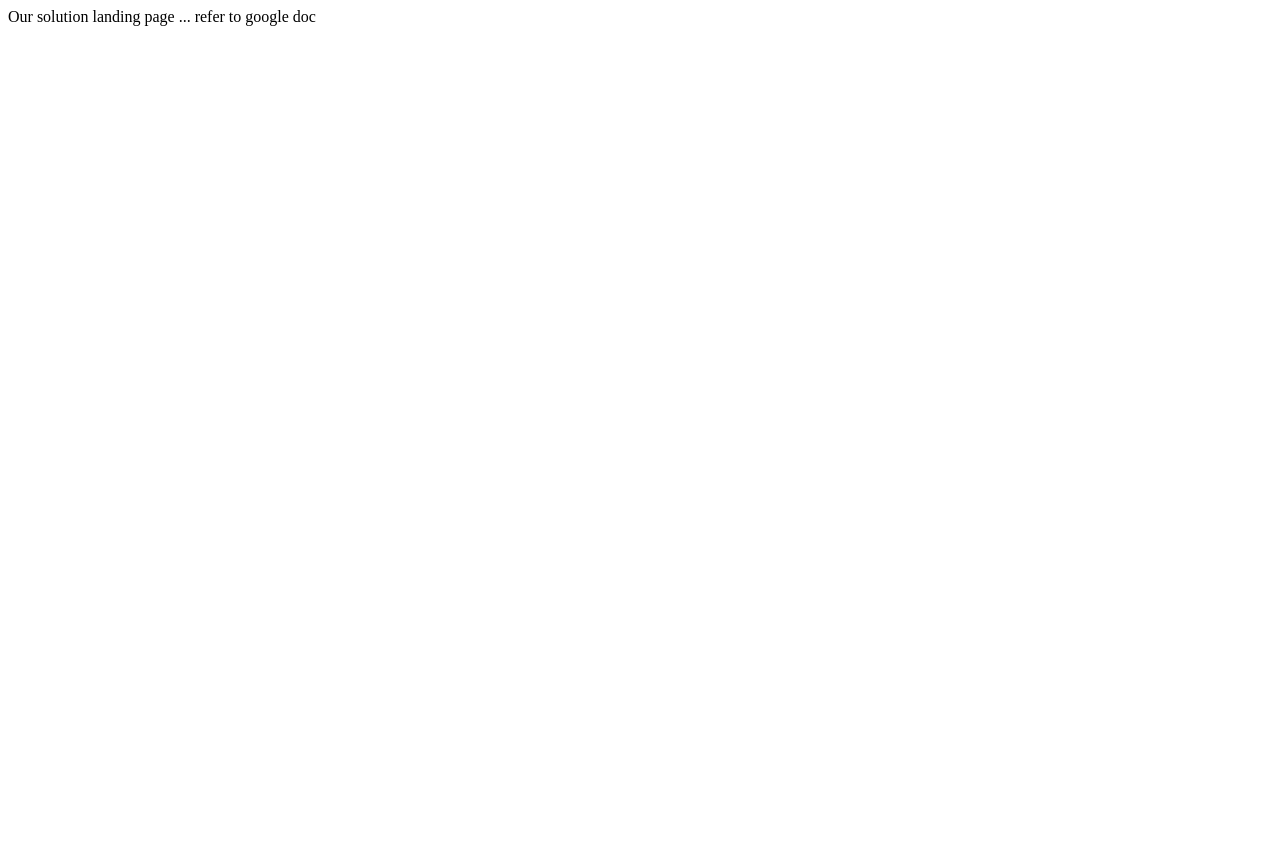
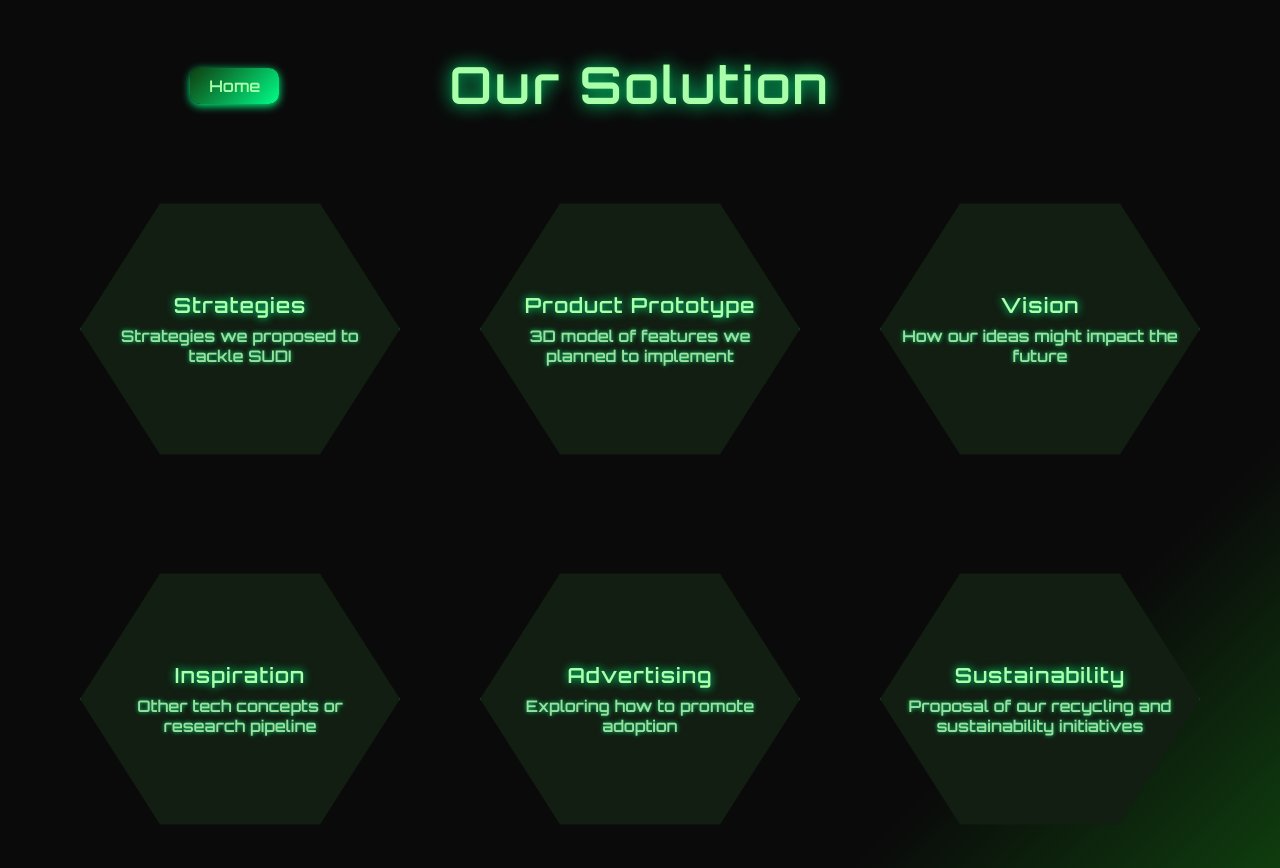
Before and after one commit to OwenWong-Nemo/monashRed, a website: page public/branch3/ourSoluLandingPage.html in a window 1280 px wide. Before the commit the page ends 800 px from the top, so only its background shows below. Drawn offline with Linux system fonts and the light colour scheme.

Commit message:
Making progress on branch3 (Our Solution), happy with the layout and design only need to add the sub-links and content to it now

```diff
--- a/public/branch3/ourSoluLandingPage.html
+++ b/public/branch3/ourSoluLandingPage.html
@@ -1,2 +1,78 @@
-Our solution landing page
-... refer to google doc
+<!DOCTYPE html>
+<html lang="en">
+<head>
+  <meta charset="UTF-8" />
+  <meta name="viewport" content="width=device-width, initial-scale=1.0">
+  <title>Our Solution - SUDI Prevention</title>
+  <link rel="stylesheet" href="../style/branch3.css">
+</head>
+<body>
+  <div class="branch3-container">
+
+    <!-- Header Row -->
+    <div class="branch3-header-row">
+      <div class="branch3-home-btn" style="position: absolute; left: 0;">
+        <a href="/index.html">
+          <button style="background: linear-gradient(135deg, #0f3d0f, #00ff88); color: #aaffaa; border: none; border-radius: 10px; padding: 0.5em 1.2em; font-size: 1em; font-family: 'Orbitron', sans-serif; box-shadow: 0 2px 8px #00ff88; cursor: pointer;">
+            Home
+          </button>
+        </a>
+      </div>
+      <div class="branch3-header">Our Solution</div>
+    </div>
+
+    <!-- Hexagonal Links -->
+    <div class="branch3-links">
+
+      <a href="#" class="hexagon-link">
+        <div class="hexagon-shape"></div>
+        <div class="hexagon-content">
+          <div class="hexagon-title">Strategies</div>
+          <div class="hexagon-desc">Strategies we proposed to tackle SUDI</div>
+        </div>
+      </a>
+
+      <a href="/prototypeMain" class="hexagon-link">
+        <div class="hexagon-shape"></div>
+        <div class="hexagon-content">
+          <div class="hexagon-title">Product Prototype</div>
+          <div class="hexagon-desc">3D model of features we planned to implement</div>
+        </div>
+      </a>
+
+      <a href="#" class="hexagon-link">
+        <div class="hexagon-shape"></div>
+        <div class="hexagon-content">
+          <div class="hexagon-title">Vision</div>
+          <div class="hexagon-desc">How our ideas might impact the future</div>
+        </div>
+      </a>
+
+      <a href="#" class="hexagon-link">
+        <div class="hexagon-shape"></div>
+        <div class="hexagon-content">
+          <div class="hexagon-title">Inspiration</div>
+          <div class="hexagon-desc">Other tech concepts or research pipeline</div>
+        </div>
+      </a>
+
+      <a href="#" class="hexagon-link">
+        <div class="hexagon-shape"></div>
+        <div class="hexagon-content">
+          <div class="hexagon-title">Advertising</div>
+          <div class="hexagon-desc">Exploring how to promote adoption</div>
+        </div>
+      </a>
+
+      <a href="#" class="hexagon-link">
+        <div class="hexagon-shape"></div>
+        <div class="hexagon-content">
+          <div class="hexagon-title">Sustainability</div>
+          <div class="hexagon-desc">Proposal of our recycling and sustainability initiatives</div>
+        </div>
+      </a>
+
+    </div>
+  </div>
+</body>
+</html>
--- /dev/null
+++ b/public/style/branch3.css
@@ -0,0 +1,149 @@
+@import url('https://fonts.googleapis.com/css2?family=Orbitron:wght@600&display=swap');
+
+body {
+  background: linear-gradient(135deg, #0a0a0a 80%, #0f3d0f 100%);
+  color: #aaffaa;
+  font-family: 'Orbitron', 'Segoe UI', Tahoma, Geneva, Verdana, sans-serif;
+  min-height: 100vh;
+  margin: 0;
+  padding: 0;
+}
+
+.branch3-container {
+  display: flex;
+  flex-direction: column;
+  align-items: center;
+  justify-content: flex-start;
+  min-height: 100vh;
+  padding-top: 3rem;
+}
+
+.branch3-header-row {
+  position: relative;
+  display: flex;
+  flex-direction: row;
+  align-items: center;
+  height: 4.5rem;
+  width: 100%;
+  max-width: 900px;
+  margin: 0 auto 2.5rem auto;
+}
+
+.branch3-header {
+  position: absolute;
+  left: 50%;
+  top: 50%;
+  transform: translate(-50%, -50%);
+  margin-bottom: 0;
+  width: max-content;
+  font-size: 3.2rem;
+  font-weight: 800;
+  letter-spacing: 2.5px;
+  color: #aaffaa;
+  text-shadow: 0 0 18px #00ff88, 0 0 4px #0f3d0f;
+  line-height: 1.1;
+}
+
+.branch3-home-btn {
+  position: absolute;
+  top: 1.25rem;
+  left: 1rem;
+  z-index: 10;
+}
+
+.hexagon-link {
+  display: flex;
+  flex-direction: column;
+  align-items: center;
+  justify-content: center;
+  width: 320px;
+  height: 290px; /* Updated height */
+  margin: 1.5rem;
+  text-decoration: none;
+  color: #aaffaa;
+  position: relative;
+  transition: all 0.3s ease-in-out;
+  transform-origin: center;
+}
+
+.hexagon-link .hexagon-shape {
+  width: 320px;
+  height: 290px;
+  background: #111e11;
+  clip-path: polygon(
+    25% 6.7%, 75% 6.7%,
+    100% 50%, 75% 93.3%,
+    25% 93.3%, 0% 50%
+  );
+  box-shadow: 0 0 24px #00ff88, 0 0 4px #0f3d0f;
+  position: absolute;
+  top: 0;
+  left: 0;
+  z-index: 1;
+  transition: all 0.3s ease-in-out;
+}
+
+.hexagon-link:hover {
+  transform: scale(1.05);
+  z-index: 2;
+}
+
+.hexagon-link:hover .hexagon-shape {
+  background: #0f3d0f;
+  box-shadow:
+    0 0 24px #00ff88,
+    0 0 12px #00ff88,
+    0 0 24px #00ff88 inset;
+}
+
+.hexagon-content {
+  position: relative;
+  z-index: 2;
+  padding: 1rem 1.2rem;
+  text-align: center;
+  transition: all 0.3s ease-in-out;
+}
+
+.hexagon-link:hover .hexagon-content {
+  transform: scale(1.02);
+  opacity: 1;
+  filter: brightness(1.2);
+}
+
+.hexagon-title {
+  font-size: 1.3rem;
+  font-weight: 700;
+  color: #aaffaa;
+  margin-bottom: 0.5rem;
+  letter-spacing: 1px;
+  text-shadow: 0 0 8px #00ff88;
+}
+
+.hexagon-desc {
+  font-size: 1rem;
+  color: #b6ffb6;
+  opacity: 0.85;
+  text-shadow: 0 0 4px #00ff88;
+}
+
+.branch3-links {
+  display: flex;
+  flex-wrap: wrap;
+  justify-content: center;
+  gap: 2rem;
+}
+
+/* Responsive Design */
+@media (max-width: 700px) {
+  .branch3-links {
+    flex-direction: column;
+    align-items: center;
+    gap: 1.5rem;
+  }
+
+  .hexagon-link,
+  .hexagon-link .hexagon-shape {
+    width: 200px;
+    height: 190px;
+  }
+}
```
Also changed, not shown: public/aboutUs.html (+3 -2 lines), public/prototype2.html (+25 -29 lines), public/prototypeMain.html (+19 -18 lines), public/sidebar.html (+1 -1 lines).
